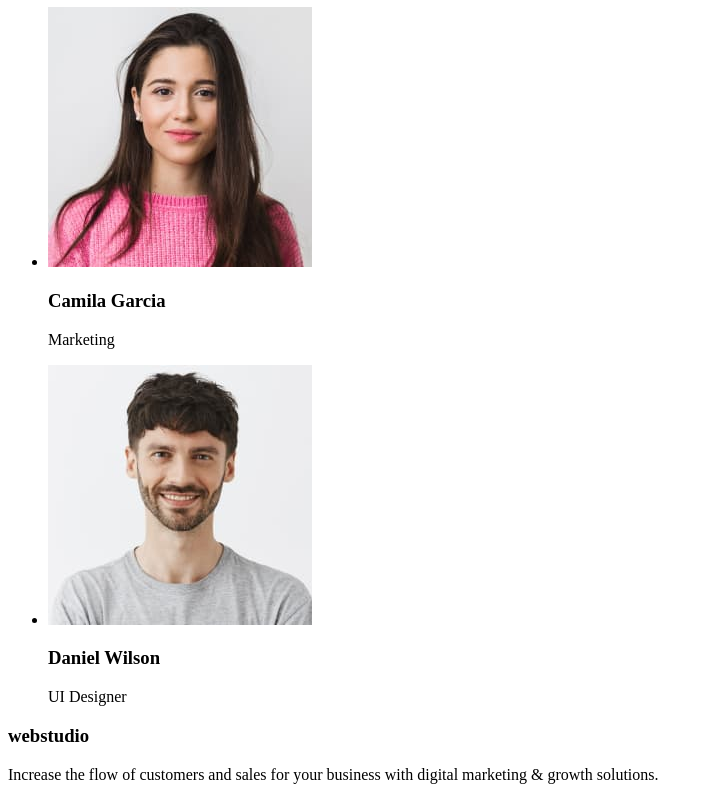
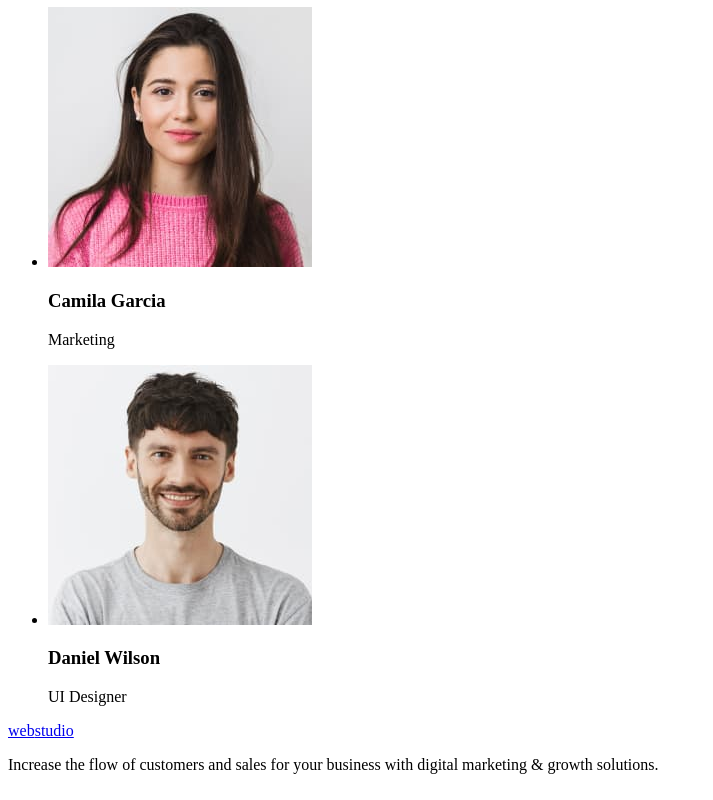
Before and after one commit to autguru/goit-markup-hw-01, a plain HTML site: page index.html in a window 1280 px wide. Shown: the part 1320-2120 px from the top of the page, without its empty margins (0-713 px from the left). Drawn offline with Linux system fonts and the light colour scheme.

Commit message:
add index.html

```diff
--- a/index.html
+++ b/index.html
@@ -113,7 +113,7 @@
     </main>
     <!-- PAGE FOOTER -->
     <footer>
-      <h3><span>web</span>studio</h3>
+      <a href="./index.html"> <span>web</span>studio</a>
       <p>
         Increase the flow of customers and sales for your business with digital
         marketing & growth solutions.
```
